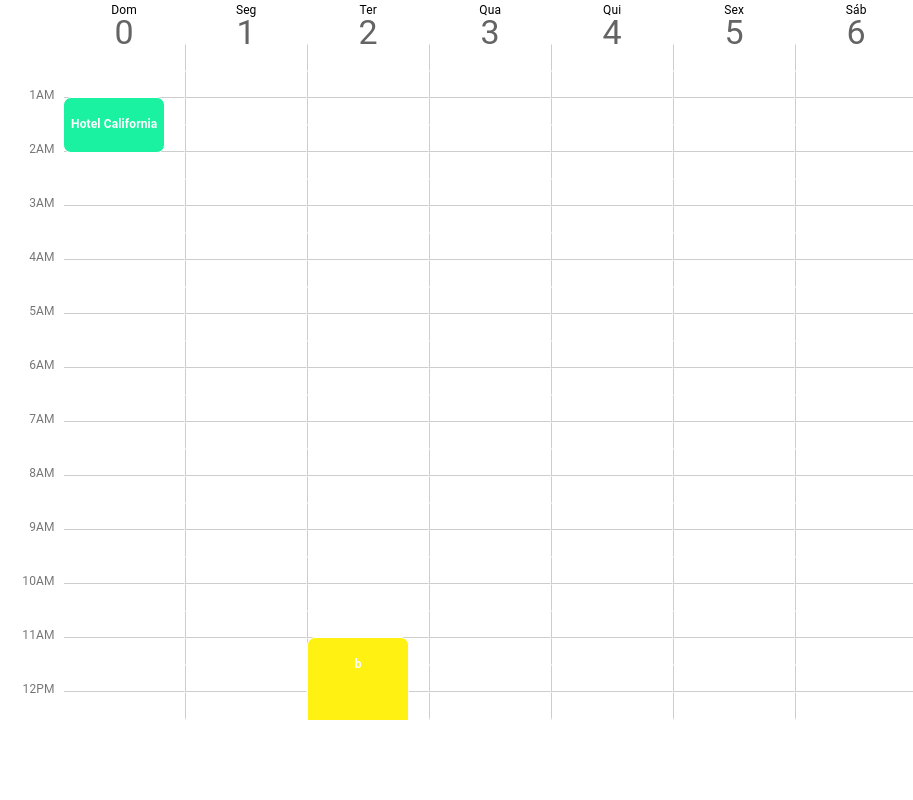
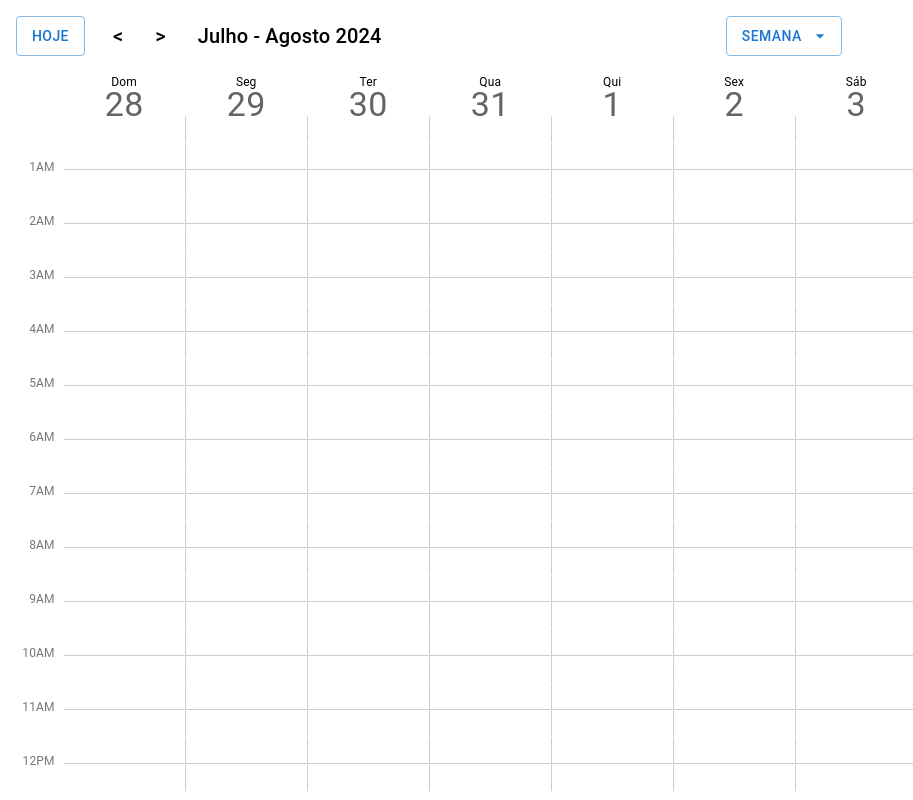
Before and after one commit to andlukass/calendar-react, a React (Vite) app: page / in a window 1280 px wide. Shown: the whole page, without its empty margins (0-913 px from the left). Built offline with nearby package versions, Linux system fonts and the light colour scheme.

Commit message:
add date control

```diff
--- a/src/App.jsx
+++ b/src/App.jsx
@@ -1,27 +1,52 @@
+import { useState } from 'react';
 import EventModal from './EventModal/EventModal';
 import Week from './Week/Week';
+import { getMonthName } from './Week/Hours/utils/getMonthName';
+import Month from './Month/Month';
+import { Box, Button, Typography } from '@mui/material';
+import ModeButton from './ModeButton';
 
 function App() {
+
+  const today = new Date();
+
+  const baseWeek = new Date(
+    today.getFullYear(), today.getMonth(), today.getDate() - today.getDay()
+  );
+
+
+  const [mode, setMode] = useState("week");
+  const [currentWeek, setCurrentWeek] = useState(baseWeek);
+
+  const handleWeekChange = (front) => {
+    const diff = front ? 7 : -7;
+    const newWeekStart = new Date(currentWeek);
+    newWeekStart.setDate(currentWeek.getDate() + diff);
+    setCurrentWeek(newWeekStart)
+  }
+
+  const getNextMonth = (week) => {
+    const lastDay = new Date(week);
+    lastDay.setDate(week.getDate() + 6);
+    if (lastDay.getMonth() !== week.getMonth()) {
+      return " - " + getMonthName(lastDay);
+    }
+    return "";
+  }
 
   return (
     <>
       <EventModal />
-      <Week />
-      {/* <div style={{display: "flex", position: "relative", maxHeight: 600, border:"1px solid blue", overflow: "auto"}}>
-        <div style={{ position: "sticky", left: 0, border: "1px solid" }}>
-          {Array.from({ length: 50 }, (_, index) => index + 1).map((item, index) => (
-            <p key={index+"real"} style={{ marginTop: 40}}>{index}real</p>
-          ))}
-        </div>
-        <div>
-          <div  style={{ display: "flex", position: "sticky", top: 0, border: "1px solid" }}>
-            {Array.from({ length: 50 }, (_, index) => index + 1).map((item, index) => (
-              <p key={index+"cm"}  style={{ marginLeft: 40}}>{index}cm</p>
-            ))}
-          </div>
-          <div style={{backgroundColor: "aqua", width: 1200, height: 500}}/>
-        </div>
-      </div> */}
+      <Box sx={{display: "flex", gap: 3, m: 2, userSelect: "none"}}>
+        <Button variant="outlined" onClick={()=>setCurrentWeek(baseWeek)}>Hoje</Button>
+        <Typography variant='h6' sx={{cursor: "pointer", p: 0.5}} onClick={()=>handleWeekChange(false)}> {"<"} </Typography>
+        <Typography variant='h6' sx={{cursor: "pointer", p: 0.5}} onClick={()=>handleWeekChange(true)}> {">"} </Typography>
+        <Typography variant='h6' sx={{p: 0.5, width: 500}}>{getMonthName(currentWeek) + getNextMonth(currentWeek) + " " +
+          currentWeek.getFullYear()}</Typography>
+          <ModeButton mode={mode} setMode={setMode} />
+      </Box>
+      {mode === "week" ? <Week currentWeek={currentWeek} /> :
+      <Month />}
     </>
   )
 }
--- /dev/null
+++ b/src/ModeButton.jsx
@@ -0,0 +1,47 @@
+import { useState } from 'react';
+import { Button, Menu, MenuItem } from '@mui/material';
+import ArrowDropDownIcon from '@mui/icons-material/ArrowDropDown';
+
+import PropTypes from 'prop-types';
+
+ModeButton.propTypes = {
+  mode: PropTypes.string.isRequired,
+  setMode: PropTypes.func.isRequired,
+};
+function ModeButton({mode, setMode}) {
+
+  const [anchorEl, setAnchorEl] = useState(null);
+  const open = Boolean(anchorEl);
+  const handleClick = (event) => {
+    setAnchorEl(event.currentTarget);
+  };
+  const handleClose = () => {
+    setAnchorEl(null);
+  };
+
+  const handleModeChange = (mode) => {
+    setMode(mode);
+    handleClose();
+  }
+
+  const translateMode = (mode) => {
+    if (mode === "week") {
+      return "Semana";
+    }
+    return "Mês";
+  }
+
+  return (
+    <>
+      <Button variant="outlined" onClick={handleClick} endIcon={<ArrowDropDownIcon />}>
+        {translateMode(mode)}
+      </Button>
+      <Menu anchorEl={anchorEl} open={open} onClose={handleClose} sx={{mt: 0.5}}>
+        <MenuItem onClick={()=>handleModeChange("week")}>Semana</MenuItem>
+        <MenuItem onClick={()=>handleModeChange("month")}>Mês</MenuItem>
+      </Menu>
+  </>
+  )
+}
+
+export default ModeButton;
--- /dev/null
+++ b/src/Month/Month.jsx
@@ -0,0 +1,10 @@
+function Month() {
+
+  return (
+    <>
+      <p>Month Mode</p>
+    </>
+  )
+}
+
+export default Month
--- a/src/Week/Hours/DayTitle.jsx
+++ b/src/Week/Hours/DayTitle.jsx
@@ -3,20 +3,20 @@ import { getDayName } from "./utils/getDayName";
 import PropTypes from 'prop-types';
 
 DayTitle.propTypes = {
-  day: PropTypes.number.isRequired,
+  date: PropTypes.instanceOf(Date),
 };
-function DayTitle({ day }) {
+function DayTitle({ date }) {
 
   return (
       <Box sx={containerStyle}>
           <Box sx={cellStyle} height={20}>
             <Typography variant="body2" sx={{fontSize: 12}}>
-              {getDayName(day)}
+              {getDayName(date)}
             </Typography>
           </Box>
           <Box sx={cellStyle} height={20}>
             <Typography variant="h4" sx={{color: "#656464"}}>
-              {day}
+              {date.getDate()}
             </Typography>
           </Box>
       </Box>
--- a/src/Week/Hours/Hours.jsx
+++ b/src/Week/Hours/Hours.jsx
@@ -7,13 +7,16 @@ import DayTitle from './DayTitle';
 import PropTypes from 'prop-types';
 
 Hours.propTypes = {
-  day: PropTypes.number.isRequired,
+  date: PropTypes.instanceOf(Date),
   drag: PropTypes.object.isRequired,
   events: PropTypes.array.isRequired,
 };
-function Hours({ day, drag, events }) {
+function Hours({ date, drag, events }) {
 
-  const dayEvents = events.filter((event) => event.day === day);
+  const day = date.getDate();
+  const dayEvents = events.filter((event) =>
+    (event.day === day) && (event.date.getMonth() === date.getMonth()
+    && event.date.getFullYear() === date.getFullYear()));
 
   const isOverlapping = (a, b) => {
     return a.start < b.end && b.start < a.end;
@@ -83,7 +86,7 @@ function Hours({ day, drag, events }) {
 
   return (
     <div>
-      <DayTitle day={day} />
+      <DayTitle date={date} />
       {hourIndexes.map((hour) => (
         <div key={hour} style={{position: "relative"}}>
           <HourCell hour={hour} drag={drag} day={day} />
--- a/src/Week/Hours/utils/getDayName.js
+++ b/src/Week/Hours/utils/getDayName.js
@@ -1,9 +1,4 @@
-export const getDayName = (day) => {
-  if (day < 0 || day > 6) {
-    throw new Error("Índice fora do intervalo. Deve ser de 0 a 6.");
-  }
-  const date = new Date();
-  date.setDate(date.getDate() - date.getDay() + day);
+export const getDayName = (date) => {
   let dayName = date.toLocaleDateString('pt-BR', { weekday: 'short' });
   dayName = dayName.replace('.', '');
   dayName = dayName.charAt(0).toUpperCase() + dayName.slice(1);
--- /dev/null
+++ b/src/Week/Hours/utils/getMonthName.js
@@ -0,0 +1,6 @@
+export const getMonthName = (date) => {
+  let monthName = date.toLocaleDateString('pt-BR', { month: 'long' });
+  monthName = monthName.replace('.', '');
+  monthName = monthName.charAt(0).toUpperCase() + monthName.slice(1);
+  return monthName;
+}
--- a/src/Week/Week.jsx
+++ b/src/Week/Week.jsx
@@ -2,22 +2,38 @@ import { Box } from "@mui/material";
 import Hours from "./Hours/Hours";
 import useDrag from "./useDrag";
 
-import { weekDays } from "./utils/weekDays";
 import HourMeter from "./HourMeter";
 import { useEventsStore } from "../data/events/useEventsStore";
 
-function Week() {
+import PropTypes from 'prop-types';
+
+Week.propTypes = {
+  currentWeek: PropTypes.instanceOf(Date),
+};
+function Week({ currentWeek }) {
 
   const events = useEventsStore((state) => state.events);
 
   const drag = useDrag();
 
+  const getWeekDates = (startDate) => {
+    const weekDays = [];
+    for (let i = 0; i < 7; i++) {
+      const date = new Date(startDate);
+      date.setDate(startDate.getDate() + i);
+      weekDays.push(date);
+    }
+    return weekDays;
+  }
+
+  const weekDays = getWeekDates(currentWeek);
+
   return (
     <>
       <Box id="hide-scroll" sx={{display: "flex", overflow: "auto", height: "90vh", position: "relative"}}>
         <HourMeter />
-        {weekDays.map((day, index) => (
-          <Hours events={events} drag={drag} day={index} key={index} />
+        {weekDays.map((date, index) => (
+          <Hours events={events} drag={drag} date={date} key={index} />
         ))}
       </Box>
     </>
--- a/src/data/events/initialEvents.js
+++ b/src/data/events/initialEvents.js
@@ -1,101 +1,32 @@
 export const initialEvents = [
     {
       id: 53,
-      date: new Date(),
+      date: new Date("07/27/2024"),
+      endDay: new Date("07/27/2024"),
       start: 2,
       end: 3,
-      day: 0,
+      day: 27,
       user: "1",
       title: "Hotel California",
     },
-    // {
-    //   id: 51,
-    //   date: new Date(),
-    //   start: 2,
-    //   end: 7,
-    //   day: 0,
-    //   user: "2",
-    //   title: "Hotel California",
-    // },
-    // {
-    //   id: 1,
-    //   date: new Date(),
-    //   start: 4,
-    //   end: 9,
-    //   day: 0,
-    //   user: "3",
-    //   title: "Hotel Benfica",
-    // },
-    // {
-    //   id: 40,
-    //   date: new Date(),
-    //   start: 3,
-    //   end: 20,
-    //   day: 0,
-    //   user: "4",
-    //   title: "Condominio Jonas",
-    // },
-    // {
-    //   id: 4,
-    //   date: new Date(),
-    //   start: 4,
-    //   end: 7,
-    //   day: 0,
-    //   user: "3",
-    //   title: "Condominio Japa",
-    // },
-    // {
-    //   id: 42,
-    //   date: new Date(),
-    //   start: 4,
-    //   end: 12,
-    //   day: 0,
-    //   user: "4",
-    //   title: "a",
-    // },
     {
       id: 63,
-      date: new Date(),
+      date: new Date("07/27/2024"),
+      endDay: new Date("07/27/2024"),
       start: 22,
       end: 26,
       day: 2,
       user: "2",
       title: "b",
     },
-    // {
-    //   id: 41,
-    //   date: new Date(),
-    //   start: 4,
-    //   end: 25,
-    //   day: 0,
-    //   user: "#4185d8",
-    //   title: "Marcos",
-    // },
-    // {
-    //   id: 5,
-    //   date: new Date(),
-    //   start: 26,
-    //   end: 28,
-    //   day: 0,
-    //   user: "#4185d8",
-    //   title: "Condominio Bureau",
-    // },
-    // {
-    //   id: 3,
-    //   date: new Date(),
-    //   start: 7,
-    //   end: 13,
-    //   day: 0,
-    //   user: "#4185d8",
-    //   title: "Portão Bruno",
-    // },
-    // {
-    //   id: 2,
-    //   date: new Date(),
-    //   start: 9,
-    //   end: 15,
-    //   day: 4,
-    //   user: "#4185d8",
-    //   title: "Condominio Tanide",
-    // },
+    {
+      id: 4,
+      date: new Date(),
+      endDay: new Date(),
+      start: -1,
+      end: -1,
+      day: -1,
+      user: "2",
+      title: "b",
+    },
   ]
```
Also changed, not shown: package.json (+4 -3 lines), 1 other file (tests, documents, lock files or other folders).
